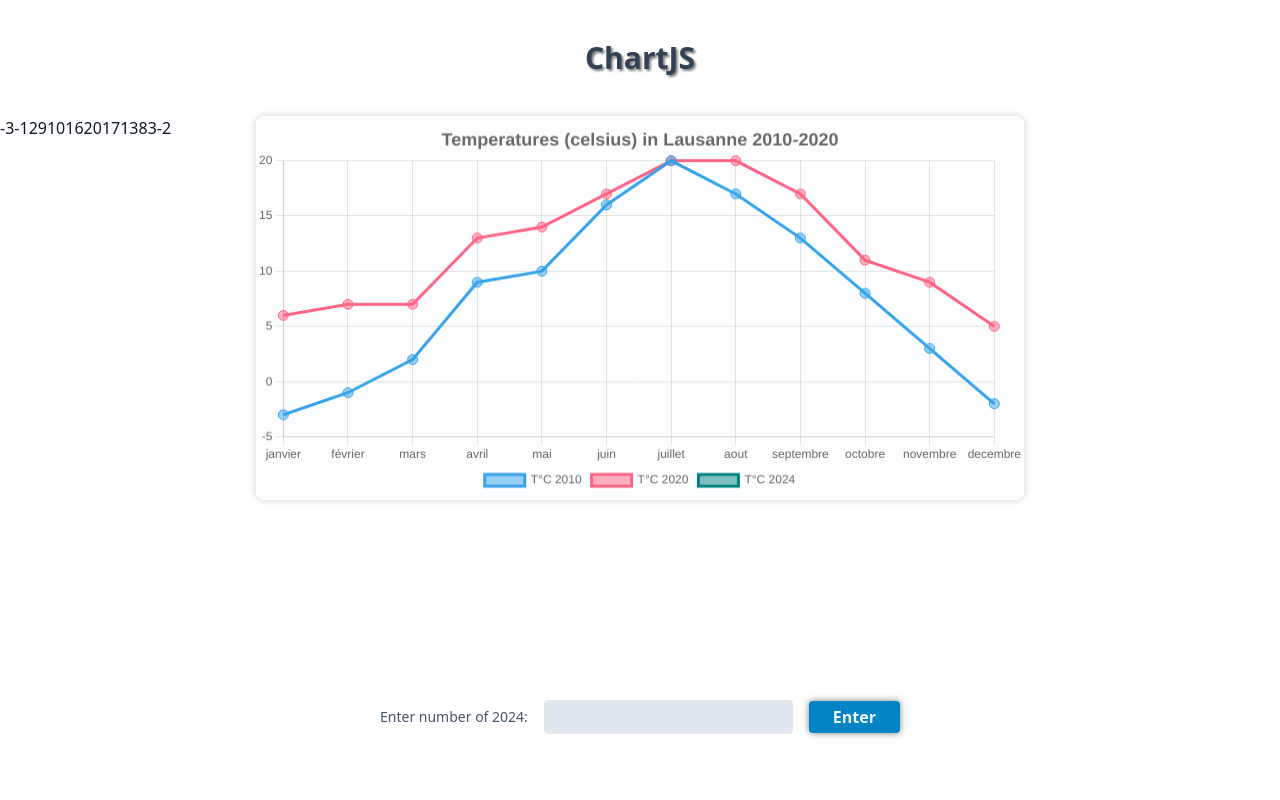
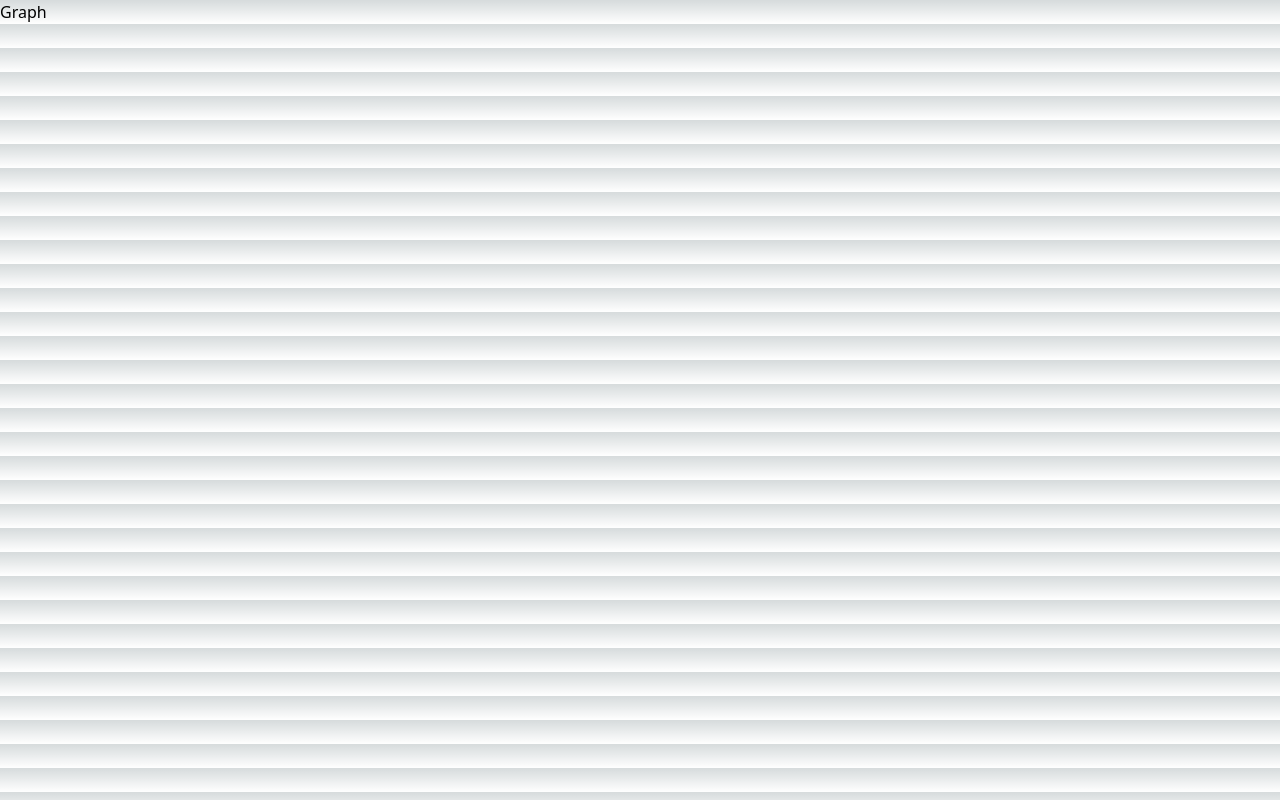
Before and after one commit to TLRKiliann/climatic-report-chart, a Next.js app in the folder my-app/: page / in a window 1280 px wide. Built offline with nearby package versions, Linux system fonts and the light colour scheme.

Commit message:
link inserted

```diff
--- a/my-app/app/page.tsx
+++ b/my-app/app/page.tsx
@@ -1,151 +1,11 @@
-"use client";
-
-import React, { useState } from 'react';
-import {
-  Chart as ChartJS,
-  CategoryScale,
-  LinearScale,
-  PointElement,
-  LineElement,
-  Title,
-  Tooltip,
-  Legend,
-} from 'chart.js';
-import { Line } from 'react-chartjs-2';
-
-ChartJS.register(
-  CategoryScale,
-  LinearScale,
-  PointElement,
-  LineElement,
-  Title,
-  Tooltip,
-  Legend
-);
-
-type DataProps = {
-  labels: string[];
-  datasets: {
-      label: string;
-      data: number[];
-      borderColor: string;
-      backgroundColor: string;
-  }[]
-};
+import Link from 'next/link';
 
 export default function App() {
+  return (
+    <main>
 
-  const options = {
-    responsive: true,
-    plugins: {
-      legend: {
-        position: 'bottom' as const,
-      },
-      title: {
-        display: true,
-        text: 'Temperatures (celsius) in Lausanne 2010-2020',
-        font: {
-          size: 18,
-        },
-        color: "dimgrey",
-      },
-    },
-    elements: {
-      point: {
-        radius: 5,
-        hitRadius: 10,
-      }
-    },
-  };
+      <Link href="/graph">Graph</Link>
 
-  const labels: string[] = ["janvier", "février", "mars", "avril", "mai", "juin",
-    "juillet", "aout", "septembre", "octobre", "novembre", "decembre"];
-
-  const newData: number[] = [-3, -1, 2, 9, 10, 16, 20, 17, 13, 8, 3, -2];
-  const newData2: number[] = [6, 7, 7, 13, 14, 17, 20, 20, 17, 11, 9, 5];
-  //const newData3: number[] = [4, 6, 8, 9, 14, 20, 22, 21, 19, 15, 7, 6];
-
-  const [dataInsert, setDataInsert] = useState<string>("")
-
-  const [newData3, setNewData3] = useState<number[]>([]);
-
-
-  const dataTruck: DataProps = {
-    labels,
-    datasets: [
-      {
-        label: 'T°C 2010',
-        data: newData,
-        borderColor: 'rgb(53, 162, 235)',
-        backgroundColor: 'rgba(53, 162, 235, 0.5)',
-      },
-      {
-        label: 'T°C 2020',
-        data: newData2,
-        borderColor: 'rgb(255, 99, 132)',
-        backgroundColor: 'rgba(255, 99, 132, 0.5)',
-      },
-      {
-        label: 'T°C 2024',
-        data: newData3,
-        borderColor: 'rgb(0,128,128)',
-        backgroundColor: 'rgba(0,128,128, 0.5)',
-      },
-    ],
-  };
-
-  const handleChangeData = (event: React.ChangeEvent<HTMLInputElement>): void => {
-    setDataInsert(event?.target.value)
-  };
-
-  const handleClickData = (): void => {
-    console.log(dataInsert, "dataInsert")
-    const addElement = [...newData3, Number(dataInsert)];
-    setNewData3(addElement);
-    setDataInsert("");
-  };
-
-  console.log(newData, "newData");
-  return (
-      <main className='w-full h-screen bg-white'>
-
-        <h1 className='text-3xl font-bold text-center py-10 text-slate-700 drop-shadow-lg'>
-          ChartJS
-        </h1>
-
-
-        <div className='relative flex w-3/5 h-auto m-auto'>
-          <Line ref={(reference) => reference} options={options} data={dataTruck}
-            className='absolute w-3/5 max-w-3/5 bg-slate-50/40 py-1 rounded-lg shadow-boxchart'/>
-        </div>
-
-
-        <div className="absolute top-[500px] xl:top-[700px] flex items-center justify-center w-full">
-
-          <label htmlFor="data" className='text-sm text-slate-600'>
-            Enter number of 2024:
-          </label>
-
-          <input type="text" id="data" name="data" value={dataInsert} onChange={(e) => handleChangeData(e)}
-            className='text-slate-700 bg-slate-200
-              border hover:border-blue-400 focus:border-blue-400 mx-4 px-2 py-1 rounded'
-          />
-
-          <button type="button" onClick={handleClickData}
-            className='font-bold text-slate-100 bg-sky-600 hover:bg-sky-700 hover:scale-95
-            active:bg-sky-500 active:scale-105 px-6 py-1 rounded shadow-boxcustom hover:shadow-none'
-          >
-            Enter
-          </button>
-        </div>
-
-
-        <div>
-          <p className='text-slate-900'>
-            {newData}
-          </p>
-        </div>
-
-      </main>
-    );
+    </main>
+  )
 }
```
